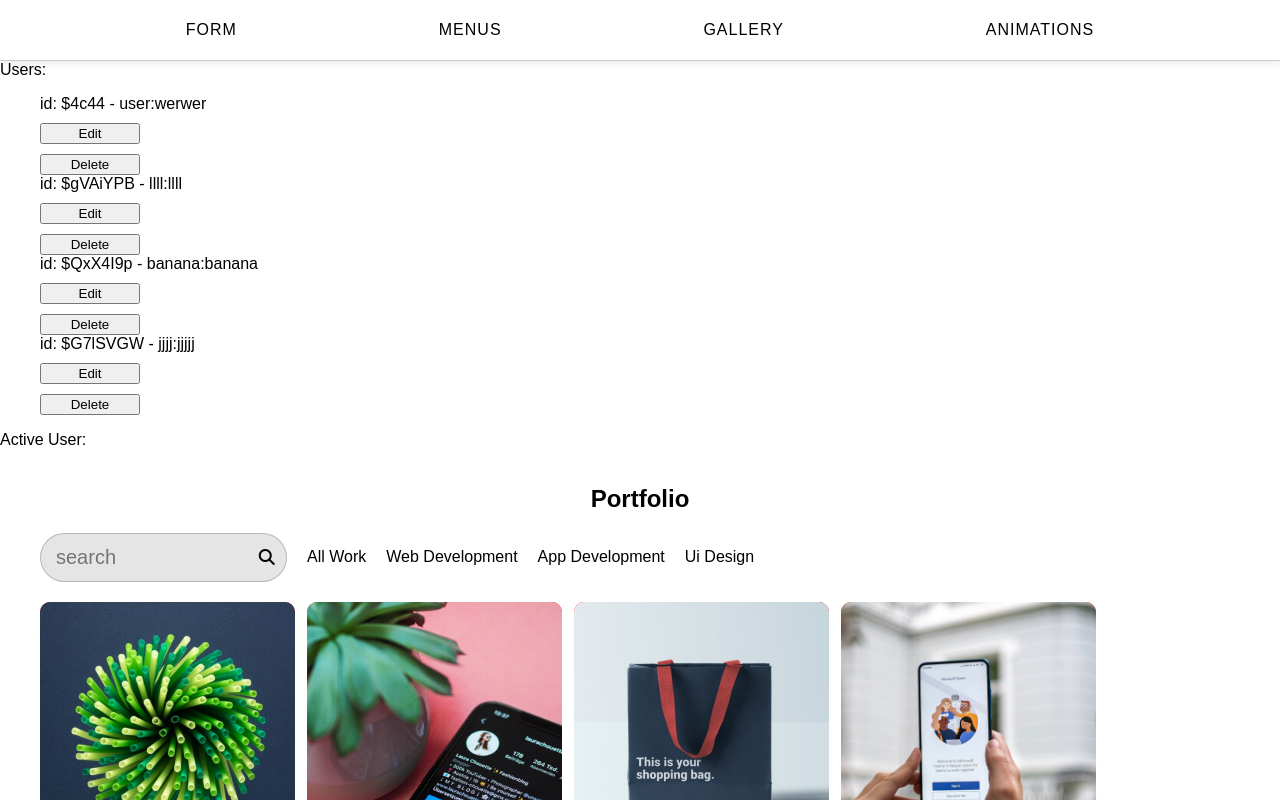
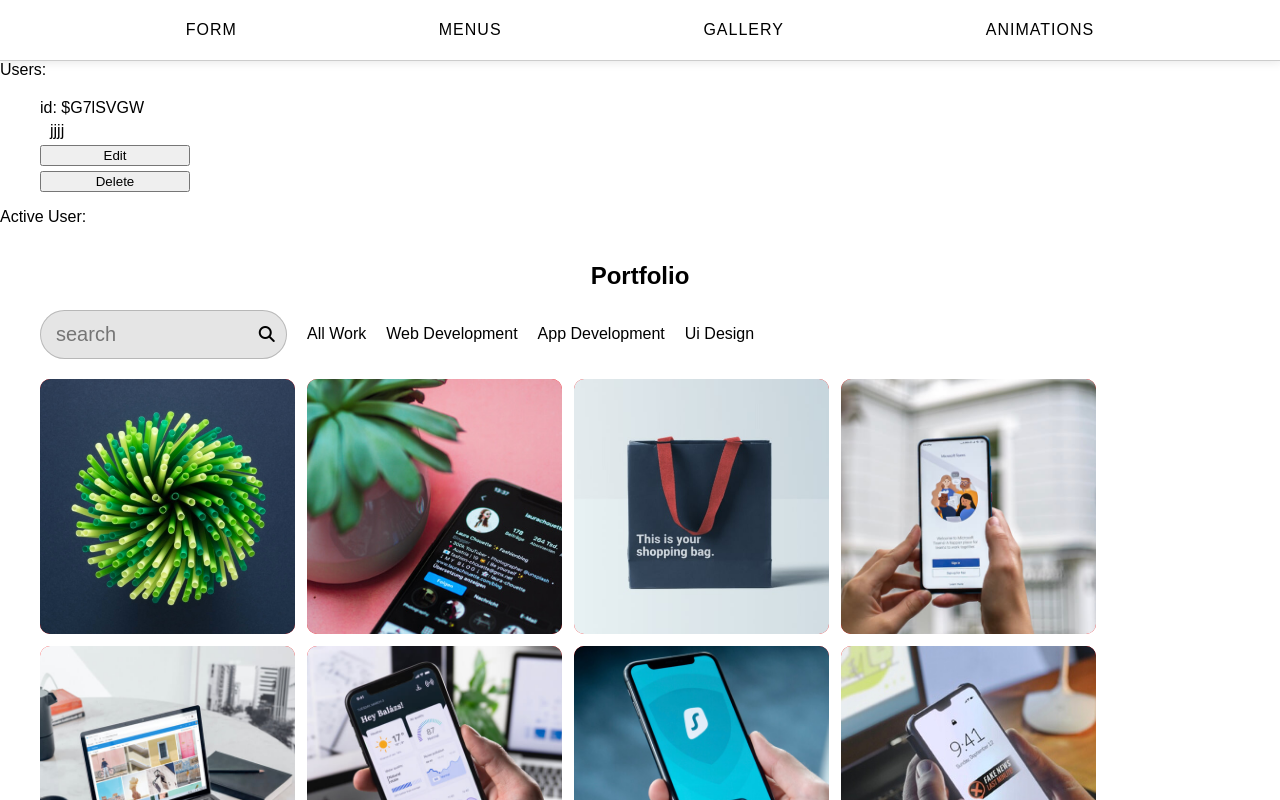
Before and after one commit to savus/testing-vite-react, a React (Vite) app: page / in a window 1280 px wide. Shown: the top 800 px of the page. Built offline with nearby package versions, Linux system fonts and the light colour scheme; data requests are answered from the project's data file.

Commit message:
Build out update and delete api requests and hook them up to edit and delete buttons of User component

```diff
--- a/db.json
+++ b/db.json
@@ -23,30 +23,6 @@
   ],
   "users": [
     {
-      "id": "4c44",
-      "firstName": "user",
-      "lastName": "werwer",
-      "city": "meowmi",
-      "email": "fwer.jserwer@gmail.com",
-      "phone": "1111111111"
-    },
-    {
-      "firstName": "llll",
-      "lastName": "llll",
-      "email": "lll@gmail.com",
-      "city": "kkkk",
-      "phone": "5555555555",
-      "id": "gVAiYPB"
-    },
-    {
-      "firstName": "banana",
-      "lastName": "banana",
-      "email": "banana@gmail.com",
-      "city": "sdksksk",
-      "phone": "4454444444",
-      "id": "QxX4I9p"
-    },
-    {
       "firstName": "jjjj",
       "lastName": "jjjjj",
       "email": "lll@gmail.com",
--- a/src/Components/FormContent.tsx
+++ b/src/Components/FormContent.tsx
@@ -9,6 +9,7 @@ import { isValid } from "../utils/validations";
 import { allCities } from "../utils/allCities";
 import { useUserContext } from "./Providers/UserInfoProvider";
 import { useModalContext } from "./Providers/ModalContextProvider";
+import toast from "react-hot-toast";
 
 const firstNameErrorMessage =
   "First name must be at least alphanumeric with at least 2 characters and no spaces";
@@ -78,13 +79,24 @@ export const FormContent = () => {
             city: cityInput,
             phone: phoneInput.join(""),
           });
+
           createUser({
             firstName: firstNameInput,
             lastName: lastNameInput,
             email: emailInput,
             city: cityInput,
             phone: phoneInput.join(""),
-          });
+          })
+            .then(() => {
+              toast.success("User successfully posted");
+            })
+            .catch((e) => {
+              toast.error(e);
+            })
+            .finally(() => {
+              setIsLoading(false);
+            });
+
           setVisibleModal("none");
           resetInputValues();
         }
--- a/src/Components/Header.tsx
+++ b/src/Components/Header.tsx
@@ -38,8 +38,8 @@ export const Header = () => {
       <div>
         Users:
         <ul>
-          {allUsers.map((user) => (
-            <User user={user} />
+          {allUsers.map((user, index) => (
+            <User user={user} key={index} />
           ))}
         </ul>
       </div>
--- a/src/Components/Providers/UserInfoProvider.tsx
+++ b/src/Components/Providers/UserInfoProvider.tsx
@@ -17,46 +17,36 @@ export const UserInfoProvider = ({ children }: { children: ReactNode }) => {
   const [isLoading, setIsLoading] = useState(false);
 
   const refetchData = () => {
+    return Requests.getAllUsers().then(setAllUsers);
+  };
+
+  useEffect(() => {
     setIsLoading(true);
-    Requests.getAllUsers()
-      .then(setAllUsers)
+    refetchData()
+      .then(() => {
+        toast.success("Users loaded");
+      })
+      .catch((e) => {
+        toast.error(e);
+      })
       .finally(() => {
         setIsLoading(false);
       });
-  };
-
-  useEffect(() => {
-    refetchData();
   }, []);
 
   const createUser = (body: Omit<TUser, "id">) => {
     setIsLoading(true);
-    Requests.postUser(body)
-      .then(refetchData)
-      .then(() => {
-        toast.success("User posted!");
-      })
-      .catch(() => {
-        toast.error("Something went wrong!");
-      })
-      .finally(() => {
-        setIsLoading(true);
-      });
+    return Requests.postUser(body).then(refetchData);
   };
 
   const updateUser = (body: Partial<TUser>, id: string) => {
     setIsLoading(true);
-    return Requests.editUser(body, id)
-      .then(refetchData)
-      .then(() => {
-        toast.success(`User ${id} updated!`);
-      })
-      .catch(() => {
-        toast.error("Something went wrong!)");
-      })
-      .finally(() => {
-        setIsLoading(false);
-      });
+    return Requests.editUser(body, id).then(refetchData);
+  };
+
+  const deleteUser = (id: string) => {
+    setIsLoading(true);
+    return Requests.deleteUser(id).then(refetchData);
   };
 
   return (
@@ -67,7 +57,8 @@ export const UserInfoProvider = ({ children }: { children: ReactNode }) => {
         activeUser,
         setActiveUser,
         createUser,
-        // updateUser,
+        updateUser,
+        deleteUser,
         isLoading,
         setIsLoading,
       }}
--- a/src/Components/User.tsx
+++ b/src/Components/User.tsx
@@ -1,26 +1,58 @@
+import { useState } from "react";
 import type { TUser } from "../types";
+import "../css/user-list-btns.css";
+import { useUserContext } from "./Providers/UserInfoProvider";
+import toast from "react-hot-toast";
 
-export const User = ({
-  user: { id, firstName, lastName },
-}: {
-  user: TUser;
-}) => {
+export const User = ({ user: { id, firstName } }: { user: TUser }) => {
+  const { updateUser, deleteUser, isLoading, setIsLoading } = useUserContext();
+  const [editMode, setEditMode] = useState(false);
+  const [firstNameInput, setFirstNameInput] = useState(firstName);
+
+  const isEditable = () => (editMode ? "edit-mode" : "");
   return (
-    <li
-      key={id}
-      style={{ display: "flex", flexDirection: "column", gap: "10px" }}
-    >
-      id: ${id} - {firstName}:{lastName}
+    <li className={`user-list-btns ${isEditable()}`}>
+      id: ${id}
+      <div className="input-container">
+        {editMode ? (
+          <input
+            type="text"
+            value={firstNameInput}
+            className="btn"
+            onChange={({ target: { value } }) => setFirstNameInput(value)}
+          />
+        ) : (
+          <span>{isLoading ? "loading..." : firstNameInput}</span>
+        )}
+      </div>
       <button
-        style={{
-          width: "100px",
+        onClick={() => {
+          setEditMode(!editMode);
+          if (editMode)
+            updateUser({ firstName: firstNameInput }, id)
+              .then(() => {
+                toast.success(`User ${id} successfully updated!`);
+              })
+              .catch((e) => toast.error(e))
+              .finally(() => {
+                setIsLoading(false);
+              });
         }}
+        disabled={isLoading}
       >
         Edit
       </button>
       <button
-        style={{
-          width: "100px",
+        disabled={isLoading}
+        onClick={() => {
+          deleteUser(id)
+            .then(() => {
+              toast.success(`User ${id} successfully deleted!`);
+            })
+            .catch((e) => toast.error(e))
+            .finally(() => {
+              setIsLoading(false);
+            });
         }}
       >
         Delete
--- /dev/null
+++ b/src/css/user-list-btns.css
@@ -0,0 +1,18 @@
+.user-list-btns {
+  display: flex;
+  flex-direction: column;
+  gap: 5px;
+  margin-top: 20px;
+  width: 150px;
+  justify-content: center;
+}
+
+.user-list-btns span {
+  padding-left: 10px;
+}
+
+.user-list-btns input {
+  border: 1px solid black;
+  width: 100px;
+  margin: 0;
+}
--- a/src/utils/api.ts
+++ b/src/utils/api.ts
@@ -18,14 +18,14 @@ export const Requests = {
       body: JSON.stringify(body),
     }).then((response) => response.json()),
 
-  editUser: (body: Partial<TUser>, id: string) =>
+  editUser: (body: Partial<TUser>, id: string): Promise<TUser> =>
     fetch(`${fetchUsers}/${id}`, {
       method: "PATCH",
       headers: headers,
       body: JSON.stringify(body),
     }).then((response) => response.json()),
 
-  deleteUser: (id: string) =>
+  deleteUser: (id: string): Promise<TUser> =>
     fetch(`${fetchUsers}/${id}`, {
       method: "DELETE",
     }).then((response) => response.json()),
```
Also changed, not shown: src/types.ts (+4 -3 lines).
